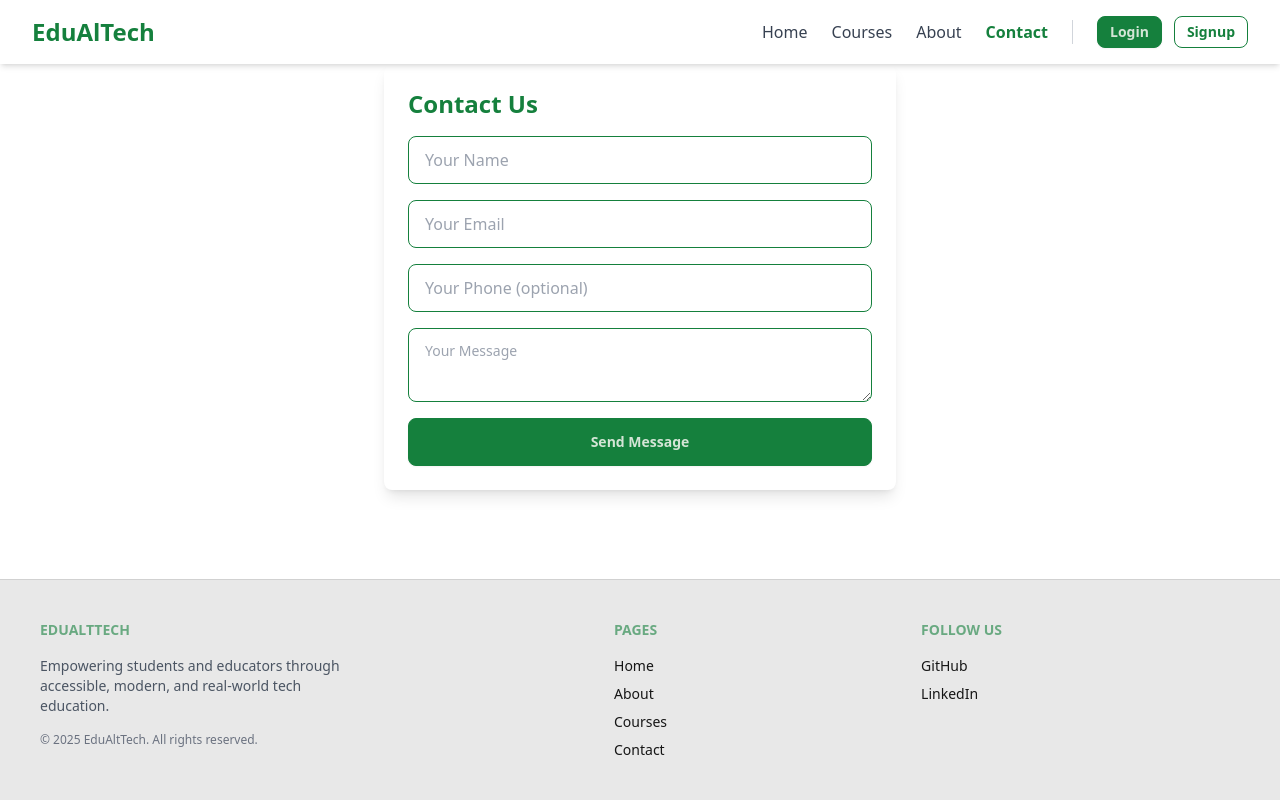
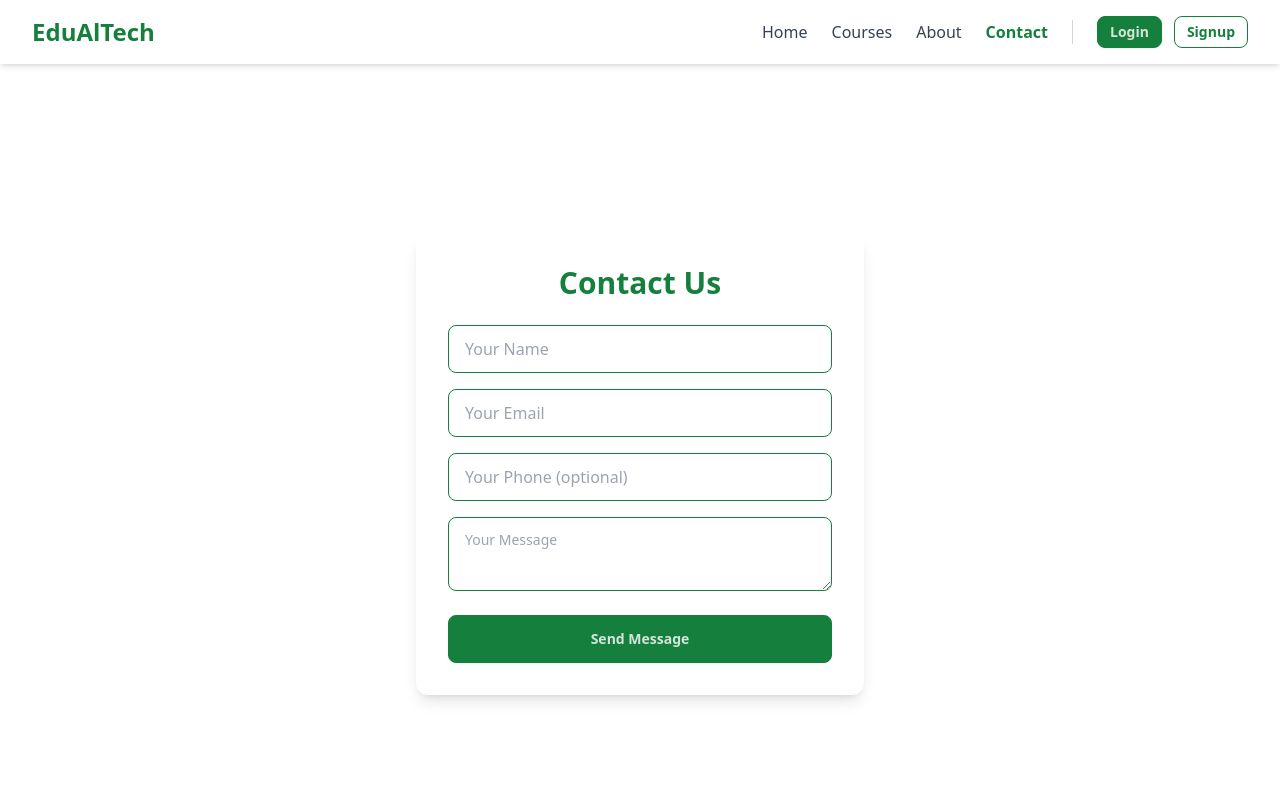
Before and after one commit to RanadeepVinukonda/EduAlTech, a React (Vite) app in the folder frontend/: page /contact in a window 1280 px wide. Shown: the top 800 px of the page. Built offline with nearby package versions, Linux system fonts and the light colour scheme.

Commit message:
modified_contact1

```diff
--- a/frontend/src/pages/Contact.jsx
+++ b/frontend/src/pages/Contact.jsx
@@ -1,6 +1,6 @@
 // src/components/Contact.jsx
 import { useState } from "react";
-import api from "../axios"; // import your Axios instance
+import api from "../axios";
 
 export default function Contact() {
   const [formData, setFormData] = useState({
@@ -31,8 +31,11 @@ export default function Contact() {
   };
 
   return (
-    <div className="max-w-lg mx-auto p-6 bg-base-100 rounded-lg shadow-lg">
-      <h2 className="text-2xl font-bold text-primary mb-4">Contact Us</h2>
+    <div className="min-h-screen flex items-center justify-center bg-base-100 p-6">
+      <div className="max-w-md w-full bg-white rounded-xl shadow-lg p-8">
+        <h2 className="text-3xl font-bold text-primary text-center mb-6">
+          Contact Us
+        </h2>
         <form onSubmit={handleSubmit} className="flex flex-col gap-4">
           <input
             type="text"
@@ -68,11 +71,14 @@ export default function Contact() {
             required
             className="textarea textarea-primary w-full"
           ></textarea>
-        <button type="submit" className="btn btn-primary">
+          <button type="submit" className="btn btn-primary w-full mt-2">
             Send Message
           </button>
         </form>
-      {status && <p className="mt-4 text-success">{status}</p>}
+        {status && (
+          <p className="mt-4 text-center text-success font-medium">{status}</p>
+        )}
+      </div>
     </div>
   );
 }
```
Lines whose indentation alone changed are shown as unchanged.
